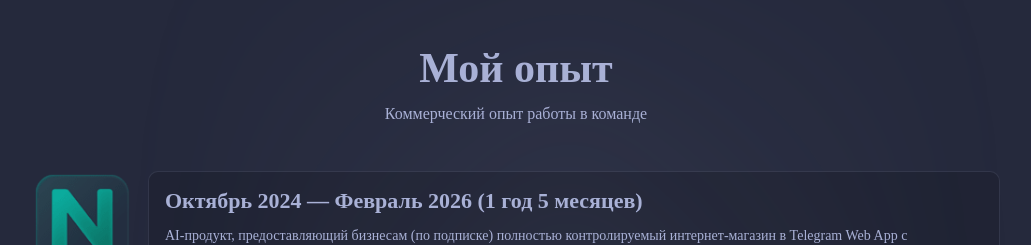
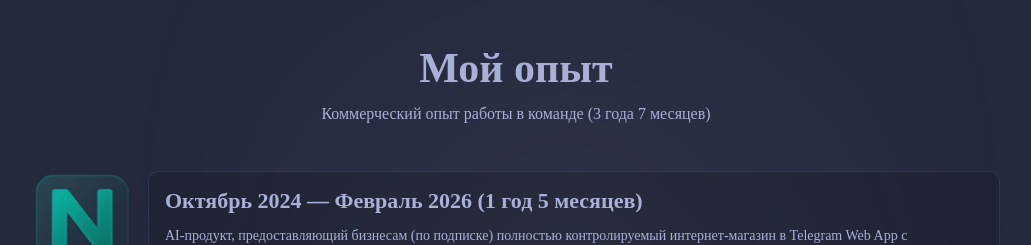
Before and after one commit to AndreNazar/andrenazar.github.io, a website built with Vite: page index.html in a window 1280 px wide. Shown: the part 555-800 px from the top of the page, without its empty margins (124-1155 px from the left). Built offline with nearby package versions, Linux system fonts and the light colour scheme; files whose address does not match are found by name.

Commit message:
правка контента

```diff
--- a/index.html
+++ b/index.html
@@ -166,7 +166,7 @@
       <div class="experience-content">
         <div class="highlight"></div>
         <h2>Мой опыт</h2>
-        <p class="pretext">Коммерческий опыт работы в команде</p>
+        <p class="pretext">Коммерческий опыт работы в команде (3 года 7 месяцев)</p>
         <div class="experience-list"></div>
       </div>
     </section>
```
